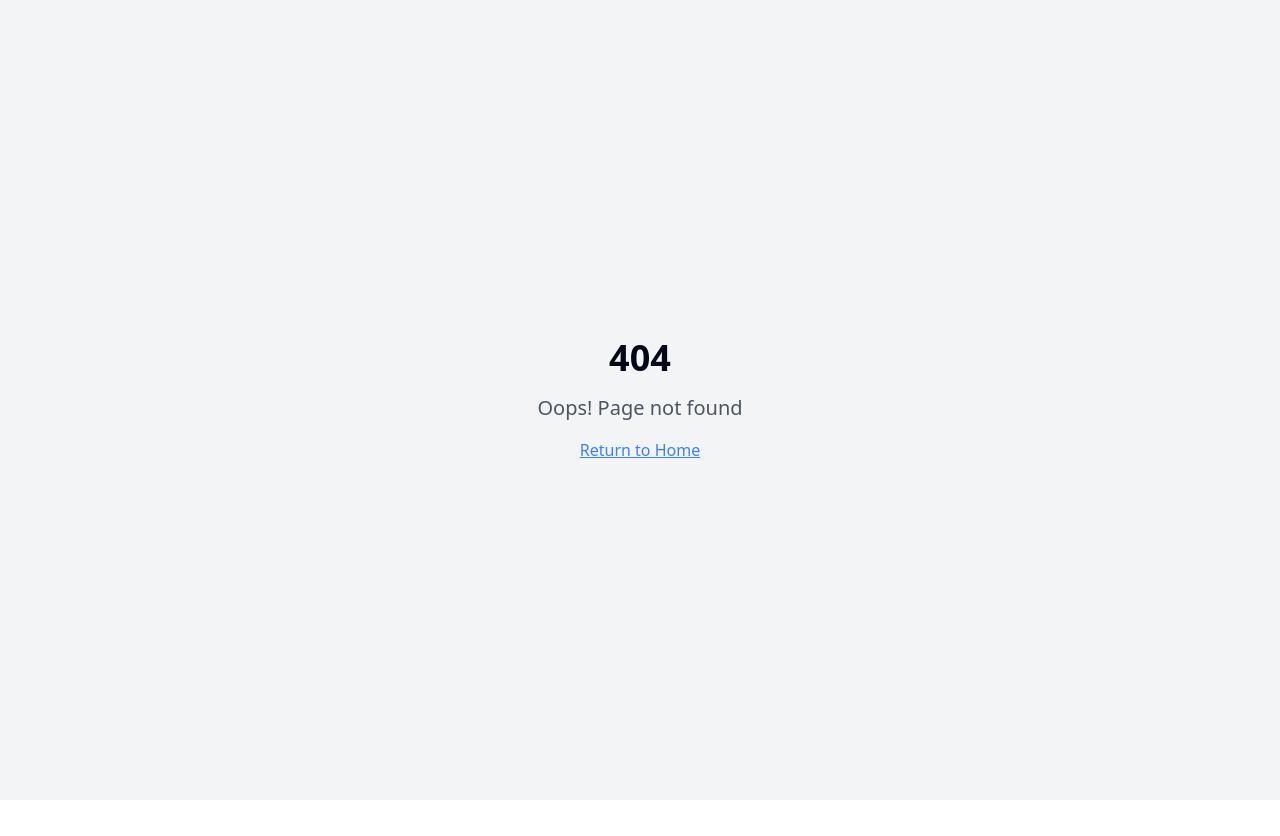
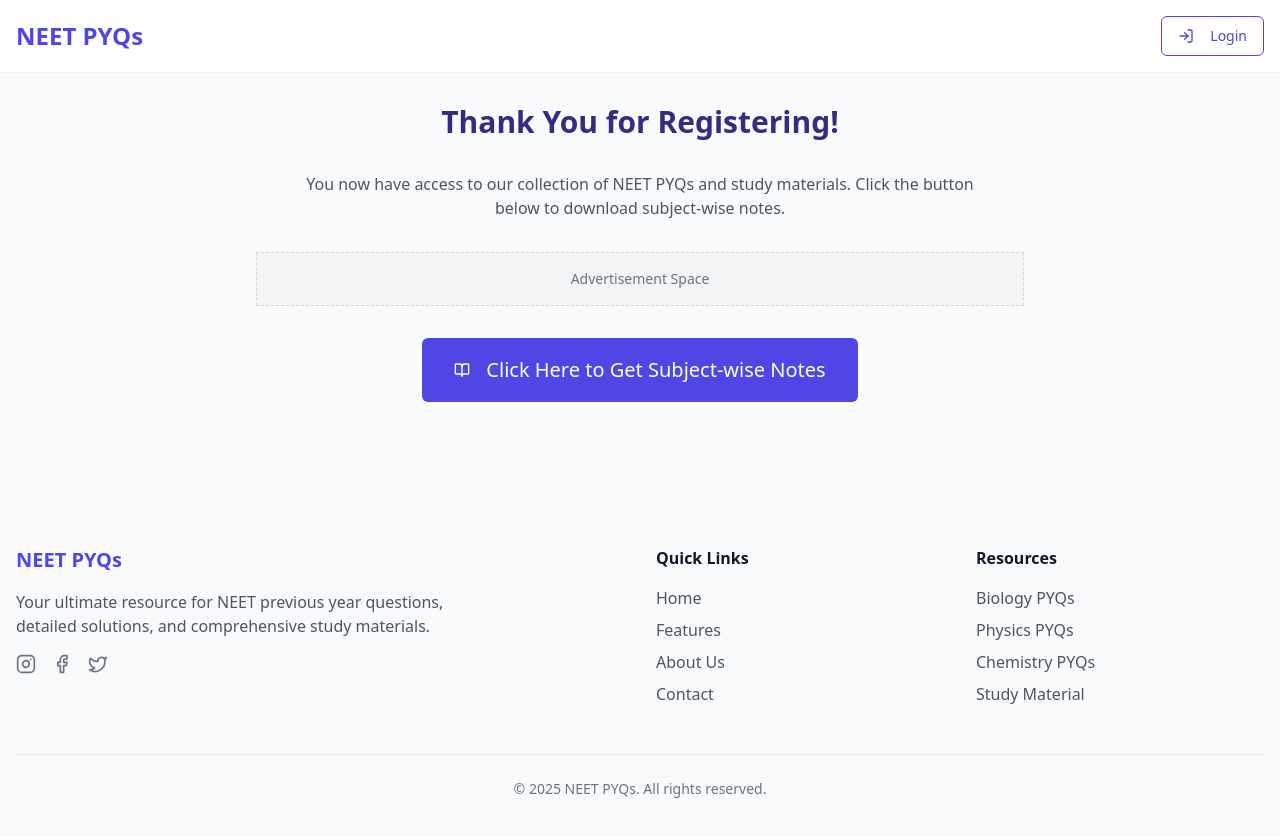
Before and after one commit to YDJ00/neet-login-hub, a React (Vite) app: page /access-notes in a window 1280 px wide. Before the commit this address had no page. Shown: the top 836 px of the page. Before the commit the page ends 800 px from the top, so only its background shows below. Built offline with nearby package versions, Linux system fonts and the light colour scheme.

Commit message:
Refactor UI layout and navigation
Restructured the UI layout by adding ad spaces, a login button in the header, and a "Click to Access" button below the header, and a subject-wise notes button on the dashboard.

```diff
--- a/src/App.tsx
+++ b/src/App.tsx
@@ -6,6 +6,7 @@ import { QueryClient, QueryClientProvider } from "@tanstack/react-query";
 import { BrowserRouter, Routes, Route } from "react-router-dom";
 import Index from "./pages/Index";
 import Dashboard from "./pages/Dashboard";
+import AccessNotes from "./pages/AccessNotes";
 import NotFound from "./pages/NotFound";
 
 const queryClient = new QueryClient();
@@ -19,6 +20,7 @@ const App = () => (
         <Routes>
           <Route path="/" element={<Index />} />
           <Route path="/dashboard" element={<Dashboard />} />
+          <Route path="/access-notes" element={<AccessNotes />} />
           {/* ADD ALL CUSTOM ROUTES ABOVE THE CATCH-ALL "*" ROUTE */}
           <Route path="*" element={<NotFound />} />
         </Routes>
--- /dev/null
+++ b/src/components/AccessButton.tsx
@@ -0,0 +1,27 @@
+
+import React from 'react';
+import { Button } from '@/components/ui/button';
+import { FileText } from 'lucide-react';
+import { useNavigate } from 'react-router-dom';
+
+interface AccessButtonProps {
+  text: string;
+  className?: string;
+}
+
+const AccessButton: React.FC<AccessButtonProps> = ({ text, className }) => {
+  const navigate = useNavigate();
+
+  return (
+    <Button
+      onClick={() => navigate('/')}
+      className={`bg-neet-primary hover:bg-neet-dark text-white px-6 py-6 text-lg ${className}`}
+      size="lg"
+    >
+      <FileText className="mr-2 h-5 w-5" />
+      {text}
+    </Button>
+  );
+};
+
+export default AccessButton;
--- /dev/null
+++ b/src/components/AdSpace.tsx
@@ -0,0 +1,16 @@
+
+import React from 'react';
+
+interface AdSpaceProps {
+  className?: string;
+}
+
+const AdSpace: React.FC<AdSpaceProps> = ({ className }) => {
+  return (
+    <div className={`w-full p-4 bg-gray-100 border border-dashed border-gray-300 flex items-center justify-center ${className}`}>
+      <p className="text-gray-500 text-sm">Advertisement Space</p>
+    </div>
+  );
+};
+
+export default AdSpace;
--- a/src/components/Navbar.tsx
+++ b/src/components/Navbar.tsx
@@ -1,13 +1,26 @@
 
 import { Button } from '@/components/ui/button';
+import { LogIn } from 'lucide-react';
+import { useNavigate } from 'react-router-dom';
 
 const Navbar = () => {
+  const navigate = useNavigate();
+
   return (
-    <nav className="w-full py-4">
+    <nav className="w-full py-4 bg-white shadow-sm">
       <div className="container mx-auto px-4 flex justify-between items-center">
         <div className="flex items-center space-x-2">
           <span className="font-bold text-2xl text-neet-primary">NEET PYQs</span>
         </div>
+
+        <Button
+          onClick={() => navigate('/')}
+          variant="outline"
+          className="border-neet-primary text-neet-primary hover:bg-neet-light"
+        >
+          <LogIn className="mr-2 h-4 w-4" />
+          Login
+        </Button>
       </div>
     </nav>
   );
--- a/src/hooks/useLoginForm.ts
+++ b/src/hooks/useLoginForm.ts
@@ -3,6 +3,7 @@ import { useState } from 'react';
 import { useToast } from '@/hooks/use-toast';
 import { supabase } from '@/integrations/supabase/client';
 import { validateLoginForm, FormErrors } from '@/utils/formValidation';
+import { useNavigate } from 'react-router-dom';
 
 export type LoginFormData = {
   name: string;
@@ -21,6 +22,7 @@ export const useLoginForm = () => {
   const [loading, setLoading] = useState(false);
   const [errors, setErrors] = useState<FormErrors>({});
   const { toast } = useToast();
+  const navigate = useNavigate();
 
   const handleChange = (e: React.ChangeEvent<HTMLInputElement>) => {
     const { name, value } = e.target;
@@ -83,8 +85,8 @@ export const useLoginForm = () => {
           description: "Welcome back!",
         });
 
-        // Redirect to Google Drive using window.location.href
-        window.open("https://drive.google.com/drive/folders/1LTElLgckPqzsQlDgvEztGmpsEEM3RDM4?usp=sharing", "_blank");
+        // Navigate to the access-notes page
+        navigate('/access-notes');
         return;
       }
 
@@ -113,8 +115,8 @@ export const useLoginForm = () => {
         description: "Your information has been saved.",
       });
 
-      // Redirect to Google Drive using window.open instead of changing the current page
-      window.open("https://drive.google.com/drive/folders/1LTElLgckPqzsQlDgvEztGmpsEEM3RDM4?usp=sharing", "_blank");
+      // Navigate to the access-notes page
+      navigate('/access-notes');
 
     } catch (error) {
       console.error('Error:', error);
--- /dev/null
+++ b/src/pages/AccessNotes.tsx
@@ -0,0 +1,49 @@
+
+import { useNavigate } from 'react-router-dom';
+import { Button } from '@/components/ui/button';
+import { BookOpen } from 'lucide-react';
+import AdSpace from '@/components/AdSpace';
+import Navbar from '@/components/Navbar';
+import Footer from '@/components/Footer';
+
+const AccessNotes = () => {
+  const navigate = useNavigate();
+
+  const handleAccessNotes = () => {
+    window.open("https://drive.google.com/drive/folders/1LTElLgckPqzsQlDgvEztGmpsEEM3RDM4?usp=sharing", "_blank");
+  };
+
+  return (
+    <div className="min-h-screen flex flex-col bg-gray-50">
+      <Navbar />
+
+      <main className="flex-grow container mx-auto px-4 py-8">
+        <div className="flex flex-col items-center justify-center space-y-8">
+          <h1 className="text-3xl font-bold text-neet-dark text-center">
+            Thank You for Registering!
+          </h1>
+
+          <p className="text-gray-600 text-center max-w-2xl">
+            You now have access to our collection of NEET PYQs and study materials.
+            Click the button below to download subject-wise notes.
+          </p>
+
+          <AdSpace className="w-full max-w-3xl my-8" />
+
+          <Button
+            onClick={handleAccessNotes}
+            className="bg-neet-primary hover:bg-neet-dark text-white px-8 py-8 text-xl"
+            size="lg"
+          >
+            <BookOpen className="mr-2 h-6 w-6" />
+            Click Here to Get Subject-wise Notes
+          </Button>
+        </div>
+      </main>
+
+      <Footer />
+    </div>
+  );
+};
+
+export default AccessNotes;
--- a/src/pages/Index.tsx
+++ b/src/pages/Index.tsx
@@ -3,19 +3,34 @@ import Navbar from '@/components/Navbar';
 import HeroSection from '@/components/HeroSection';
 import LoginForm from '@/components/LoginForm';
 import Footer from '@/components/Footer';
+import AdSpace from '@/components/AdSpace';
+import AccessButton from '@/components/AccessButton';
 
 const Index = () => {
   return (
     <div className="min-h-screen flex flex-col bg-gray-50">
+      <AdSpace className="w-full" />
+
       <Navbar />
 
-      <main className="flex-grow container mx-auto px-4 py-12">
-        <div className="grid grid-cols-1 lg:grid-cols-2 gap-12 items-center">
-          <HeroSection />
+      <main className="flex-grow container mx-auto px-4 py-8">
+        <div className="flex flex-col items-center justify-center mb-12">
+          <div className="bg-white p-8 rounded-lg shadow-md border border-gray-100 w-full max-w-2xl flex flex-col items-center my-8">
+            <h2 className="text-2xl font-bold text-neet-dark mb-6">
+              Access NEET PYQs and Notes
+            </h2>
+            <AccessButton text="Click Here to Access PYQs and Notes" className="w-full max-w-md" />
+          </div>
 
-          <div className="flex justify-center">
-            <LoginForm />
+          <div className="grid grid-cols-1 lg:grid-cols-2 gap-12 items-center w-full">
+            <HeroSection />
+
+            <div className="flex justify-center">
+              <LoginForm />
+            </div>
           </div>
+
+          <AdSpace className="w-full max-w-3xl my-8" />
         </div>
       </main>
 
```
